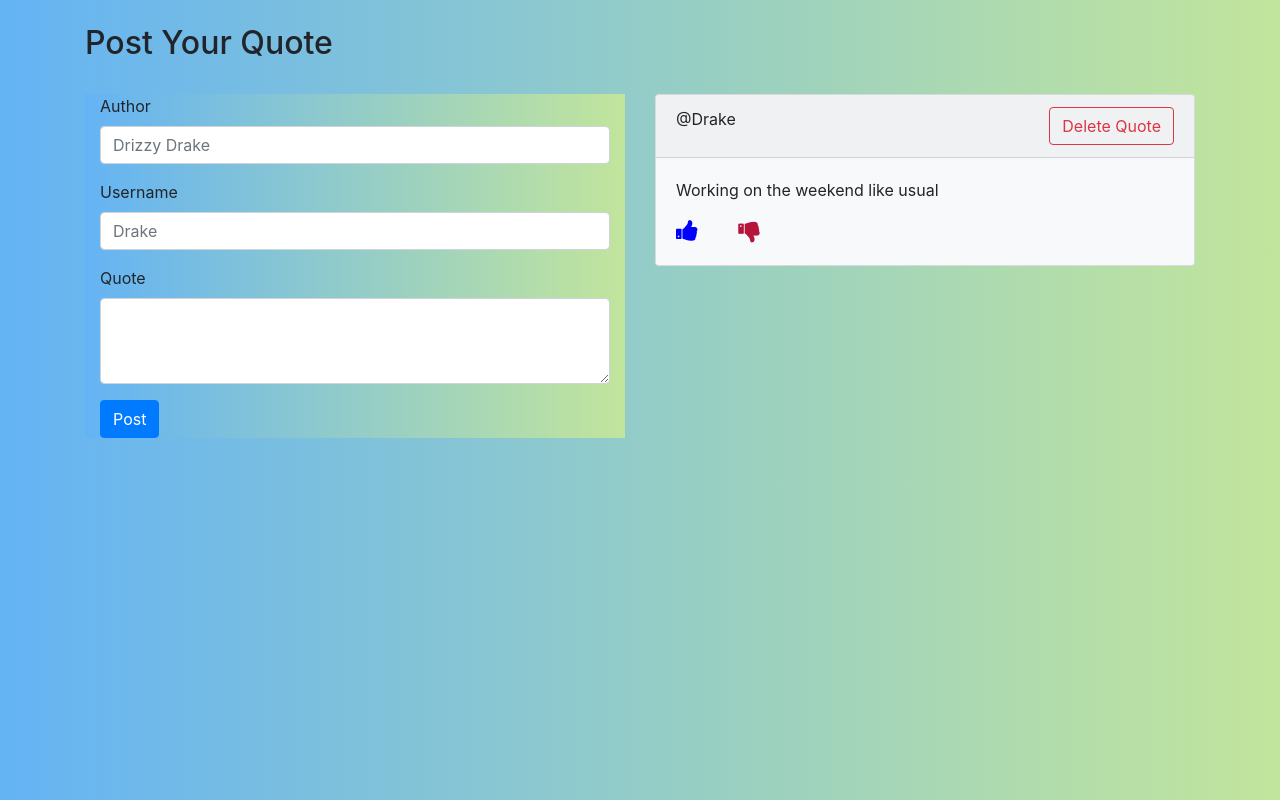
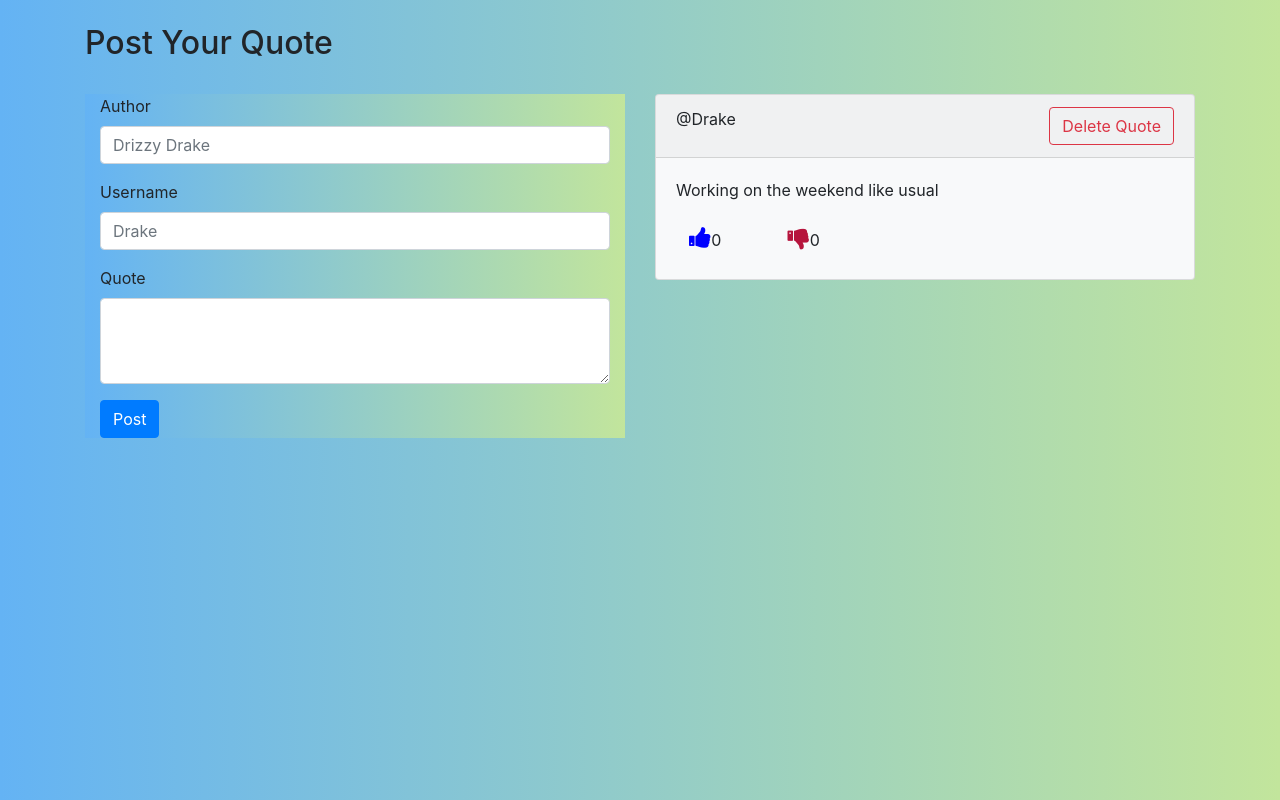
Before and after one commit to hamisicodes/quotes, an Angular app: page / in a window 1280 px wide. Built offline with nearby package versions, Linux system fonts and the light colour scheme.

Commit message:
Bind the upvote button with its click event

```diff
--- a/src/app/quote/quote.component.html
+++ b/src/app/quote/quote.component.html
@@ -18,7 +18,7 @@
                 <br><br>
             </div>
             <div class="col-sm">
-                <div class="card bg-light mb-3" style="max-width: 35rem;" *ngFor = "let quote_instance of myQuote">
+                <div class="card bg-light mb-3" style="max-width: 35rem;" *ngFor = "let quote_instance of myQuote ;let i = index">
                     <div class="card-header">{{"@"+ quote_instance.username}}
 
                         <button type="button" class="btn btn-outline-danger pull-right">Delete
@@ -29,10 +29,10 @@
                     <div class="card-body">
 
                         <p class="card-text">{{quote_instance.description}}</p>
-                        <i class="fa fa-thumbs-up" style="font-size:24px; color:blue"></i><span class="tab"></span>
+                        <button type="button" class="btn btn-light" (click)="increaseUpvote(i)"> <i class="fa fa-thumbs-up" style="font-size:24px; color:blue"></i>{{upVote}}</button><span class="tab"></span>
 
-                        <i class="fa fa-thumbs-down" style="font-size:24px; color:rgb(182, 20, 60)"></i><span
-                            class="tab"></span>
+                        <button type="button" class="btn btn-light"><i class="fa fa-thumbs-down" style="font-size:24px; color:rgb(182, 20, 60)"></i>{{downVote}}</button>
+                        <span class="tab"></span>
 
 
                     </div>
```
